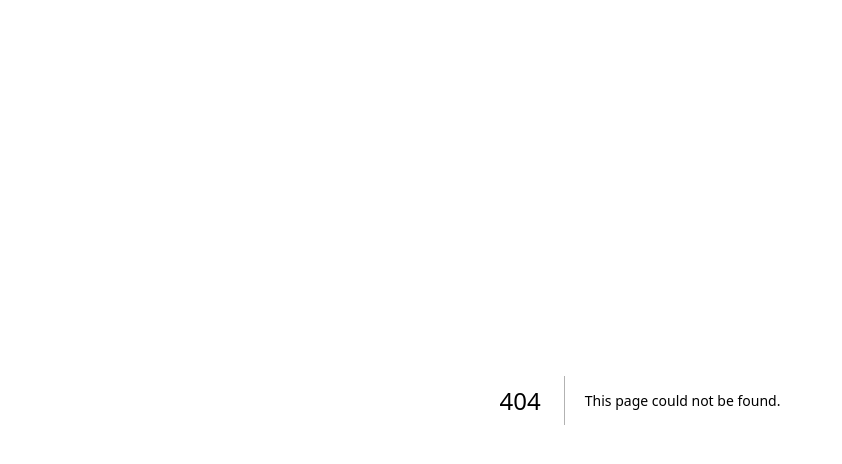
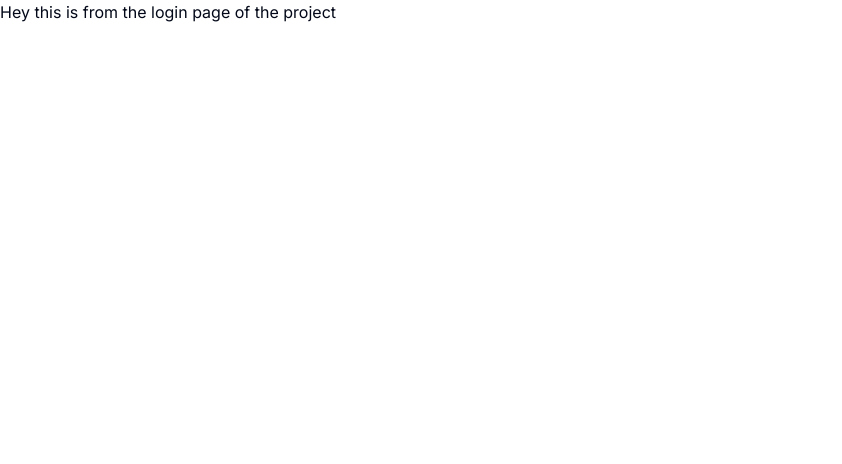
Before and after one commit to sraj69778/nagProject, a Next.js app: page /login in a window 1280 px wide. Before the commit this address had no page. Shown: the top 464 px of the page, without its empty margins (0-842 px from the left). Built offline with nearby package versions, Linux system fonts and the light colour scheme.

Commit message:
Login Page init for the project

```diff
--- /dev/null
+++ b/src/app/login/layout.tsx
@@ -0,0 +1,18 @@
+import type { Metadata } from "next";
+
+export const metadata: Metadata = {
+  title: "Discuz | Login",
+  description: "Generated by create next app",
+};
+
+export default function RootLayout({
+  children,
+}: Readonly<{
+  children: React.ReactNode;
+}>) {
+  return (
+    <html lang="en">
+      <body>{children}</body>
+    </html>
+  );
+}
--- /dev/null
+++ b/src/app/login/page.tsx
@@ -0,0 +1,9 @@
+const Login = () => {
+  return (
+    <>
+      <h1>Hey this is from the login page of the project</h1>
+    </>
+  );
+};
+
+export default Login;
```
